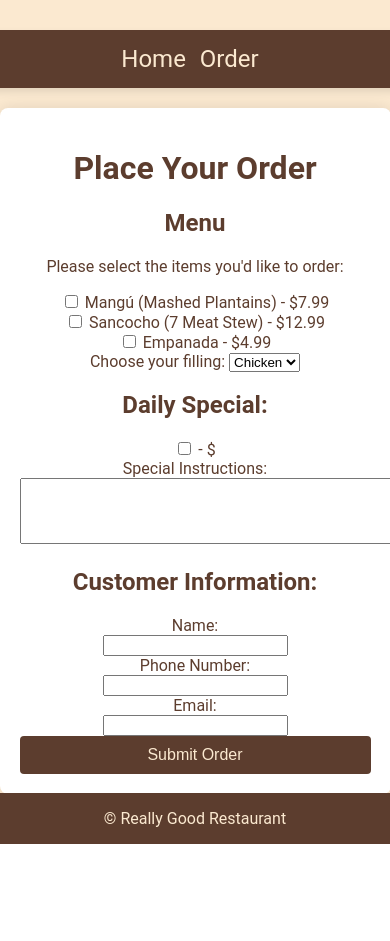
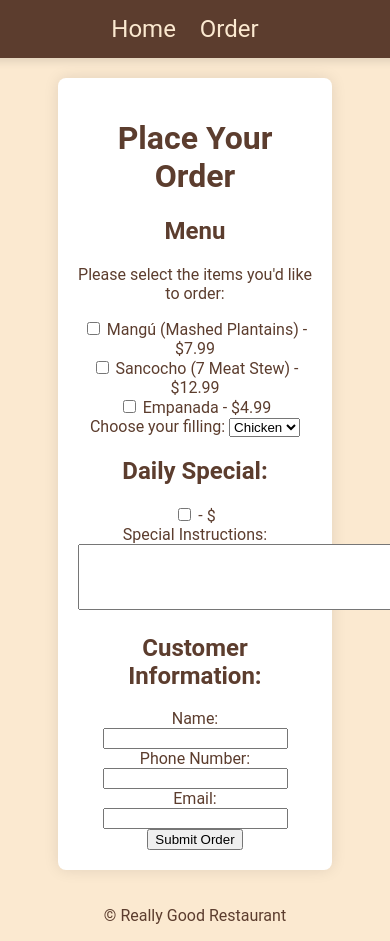
Before and after one commit to ame0101/cs412, a Django app: template restaurant/templates/order.html in a window 390 px wide; the page is wider, and only the part inside the window is pictured. Before the commit the page ends 844 px from the top of that part, so only its background shows below. Run offline with Django 5.2, Linux system fonts and the light colour scheme; the template is opened without the code that fills it, so the values that code supplies are empty.

Commit message:
Fixing bugs

```diff
--- a/cs412/settings.py
+++ b/cs412/settings.py
@@ -24,7 +24,7 @@
 SECRET_KEY = "django-insecure-i$1es9vy81w*0-*m!g**ko6lx((=&m*l7buzio9@ifknuq_0^0"
 
 # SECURITY WARNING: don't run with debug turned on in production!
-DEBUG = False
+DEBUG = True
 
 ALLOWED_HOSTS = ['*']
 
--- a/cs412/urls.py
+++ b/cs412/urls.py
@@ -29,5 +29,6 @@
 
     path("admin/", admin.site.urls),
     path("restaurant/", include('restaurant.urls')),
+    path('', views.main_view, name='home'),
 
 ] + static(settings.STATIC_URL, document_root=settings.STATIC_ROOT)
--- a/restaurant/views.py
+++ b/restaurant/views.py
@@ -18,7 +18,7 @@
     context = {
         'daily_special': daily_special
     }
-    return render(request, 'restaurant/order.html', context)
+    return render(request, 'order.html', context)
 
 def confirmation(request):
     if request.method == 'POST':
--- a/static/css/styles.css
+++ b/static/css/styles.css
@@ -56,40 +56,4 @@
 }
 
  footer {
-    width: 100%;
-    background-color: #5c3d2e;
-    color: #fbe9d0;
-    position: fixed;
-    bottom: 0;
-    text-align: center;
-}
-
- button {
-    background-color: #5c3d2e;
-    color: #fbe9d0;
-    padding: 10px 20px;
-    border: none;
-    border-radius: 4px;
-    font-size: 1.2rem;
-    cursor: pointer;
-}
-
-button:hover {
-    background-color: #4e3224;
-}
-
-
-@media (max-width: 768px) {
-    main {
-        width: 90%;
-    }
-
-    header nav ul li {
-        margin-right: 10px;
-    }
-
-    button {
-        width: 100%;
-        font-size: 1rem;
-    }
-}
+    width: 100%
```
